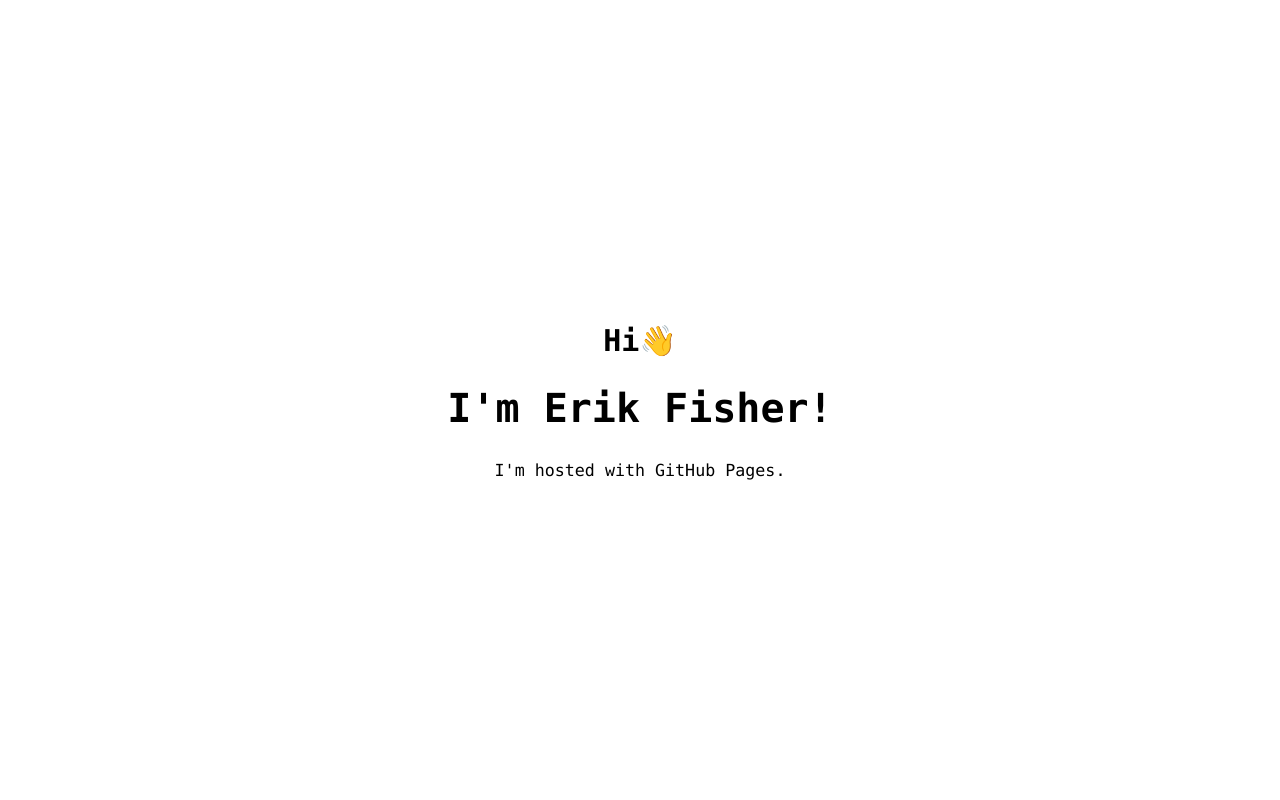
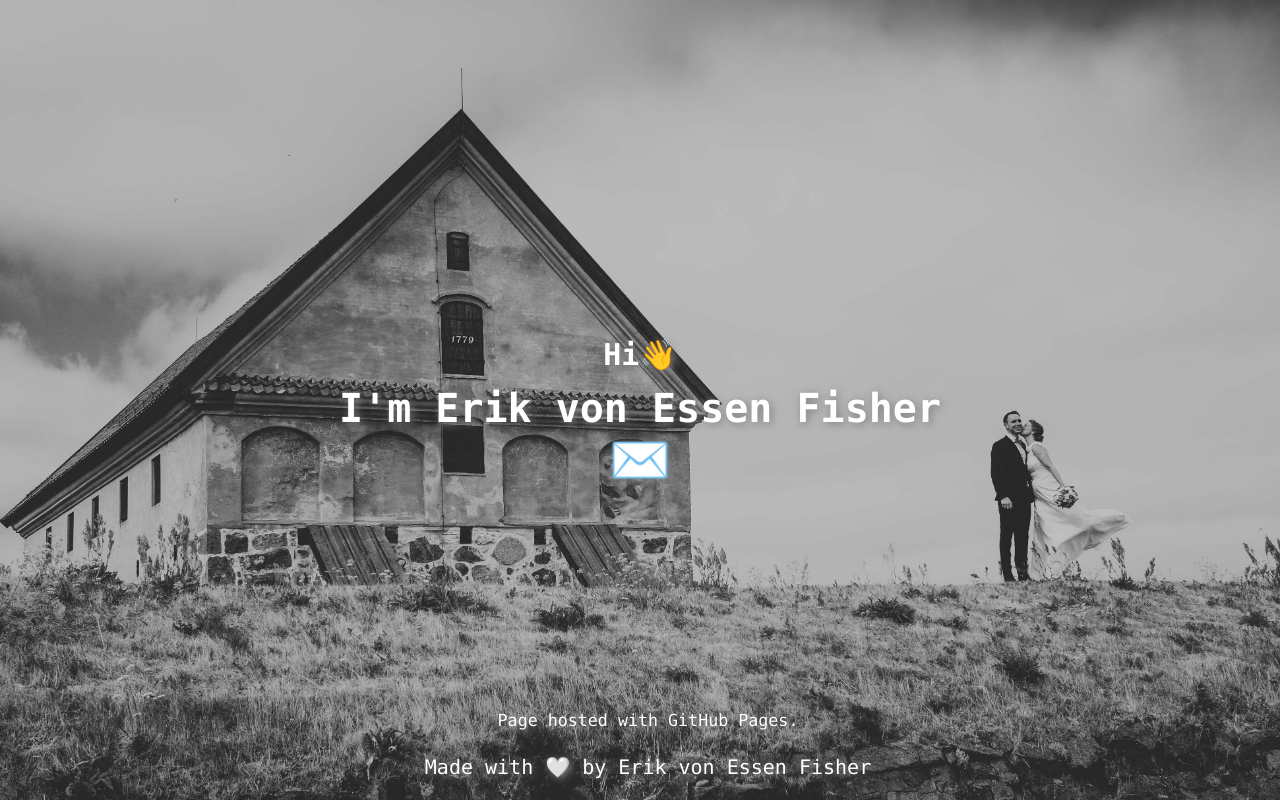
Before and after one commit to fishfisher/fishfisher.github.io, a plain HTML site: page index.html in a window 1280 px wide. Drawn offline with Linux system fonts and the light colour scheme; a web font is replaced by a local one.

Commit message:
Added background image, created bottom floating text. Added email link.

```diff
--- a/fisherstyle.css
+++ b/fisherstyle.css
@@ -1,17 +1,41 @@
+/* Setting colors and font */
 body {
-	color: dark;
+		color: white;
     background-color: #ffff;
     text-align: center;
     font-family: "Baloo Tammudu 2", Monaco, monospace;
     font-size: 20px;
-
+		line-height: 130%;
+		text-shadow: 2px 2px 8px gray;
     }
 
+/* This class centers its content */
 .center {
-  margin: 0;
-  position: absolute;
+  position: fixed;
   top: 50%;
   left: 50%;
-  -ms-transform: translate(-50%, -50%);
   transform: translate(-50%, -50%);
 }
+
+/* Adding a background image covering the whole page */
+html {
+  background: url(images/bg.jpg) no-repeat center center fixed;
+  -webkit-background-size: cover;
+  -moz-background-size: cover;
+  -o-background-size: cover;
+  background-size: cover;
+}
+
+/* Content float at bottom */
+#bottom {
+    position: absolute;
+    bottom: 0;
+    width: 100%;
+    text-align: center;
+}
+
+/* Remove underline on link and increase font size */
+a {
+    text-decoration: none !important;
+		font-size: 50px;
+}
--- a/index.html
+++ b/index.html
@@ -1,15 +1,19 @@
 <!DOCTYPE html>
 <head>
-<meta charset="UTF-8">
-<link rel="stylesheet" type="text/css" href="fisherstyle.css"/>
-<link rel="stylesheet" href="https://fonts.googleapis.com/css?family=Baloo+Tammudu+2">
-<head/>
+  <meta charset="UTF-8">
+  <link rel="stylesheet" type="text/css" href="fisherstyle.css"/>
+  <link rel="stylesheet" href="https://fonts.googleapis.com/css?family=Baloo+Tammudu+2">
+</head>
 <html>
 <body>
-<div class=center>
-<h2>Hi👋</h2>
-<h1>I'm Erik Fisher!</h1>
-<p><small>I'm hosted with GitHub Pages.<small/></p>
-<div/>
+  <div class=center>
+    <h2>Hi👋</h2>
+    <h1>I'm Erik von Essen Fisher</h1>
+    <a href="mailto://erik.fisher@gmail.com">✉️</a>
+  </div>
+  <div id="bottom">
+    <p><small>Page hosted with GitHub Pages.</small></p>
+    <p>Made with 🤍 by Erik von Essen Fisher</p>
+  </div>
 </body>
 </html>
```
Also changed, not shown: images/bg.jpg (added), 1 other file.
